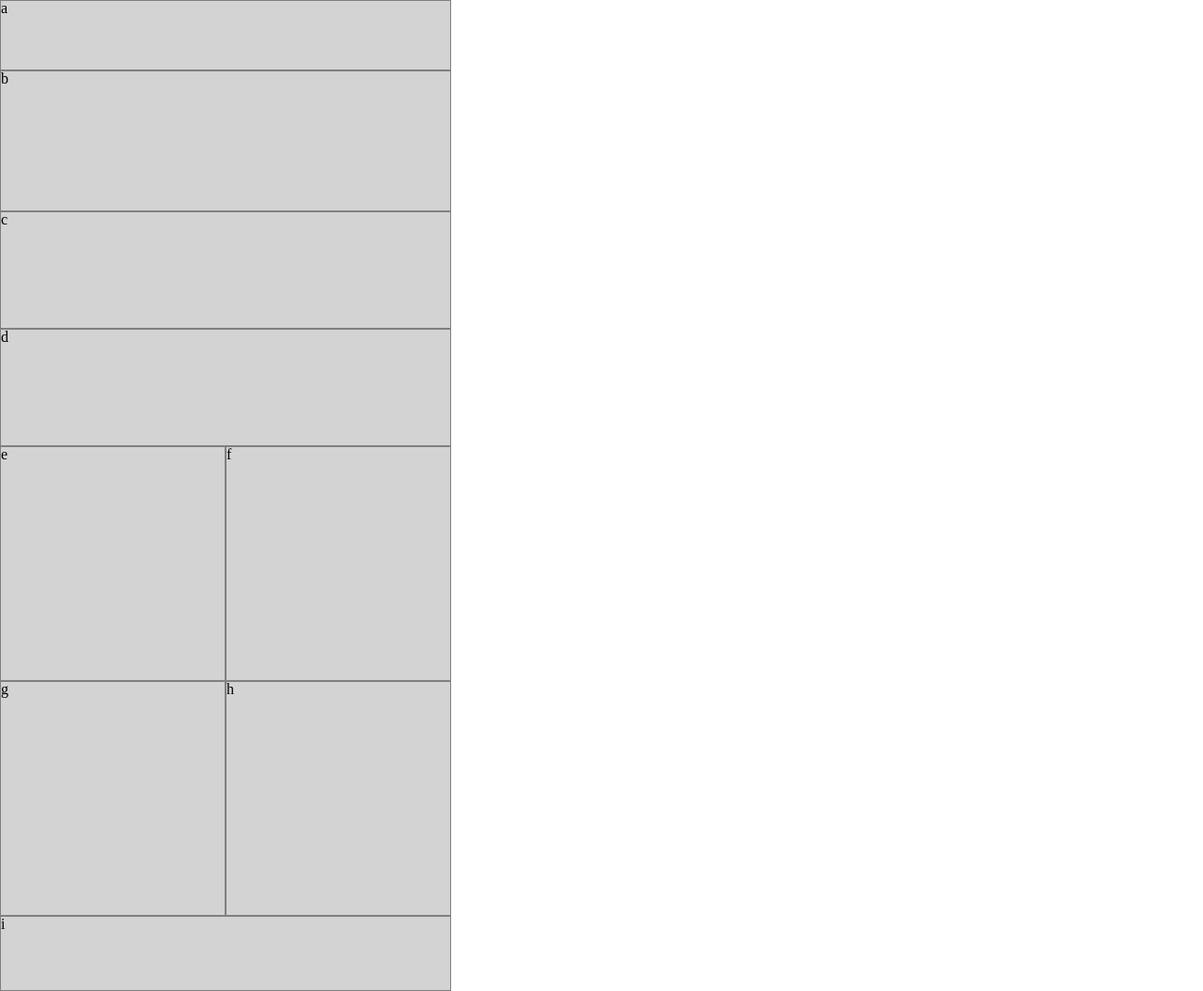
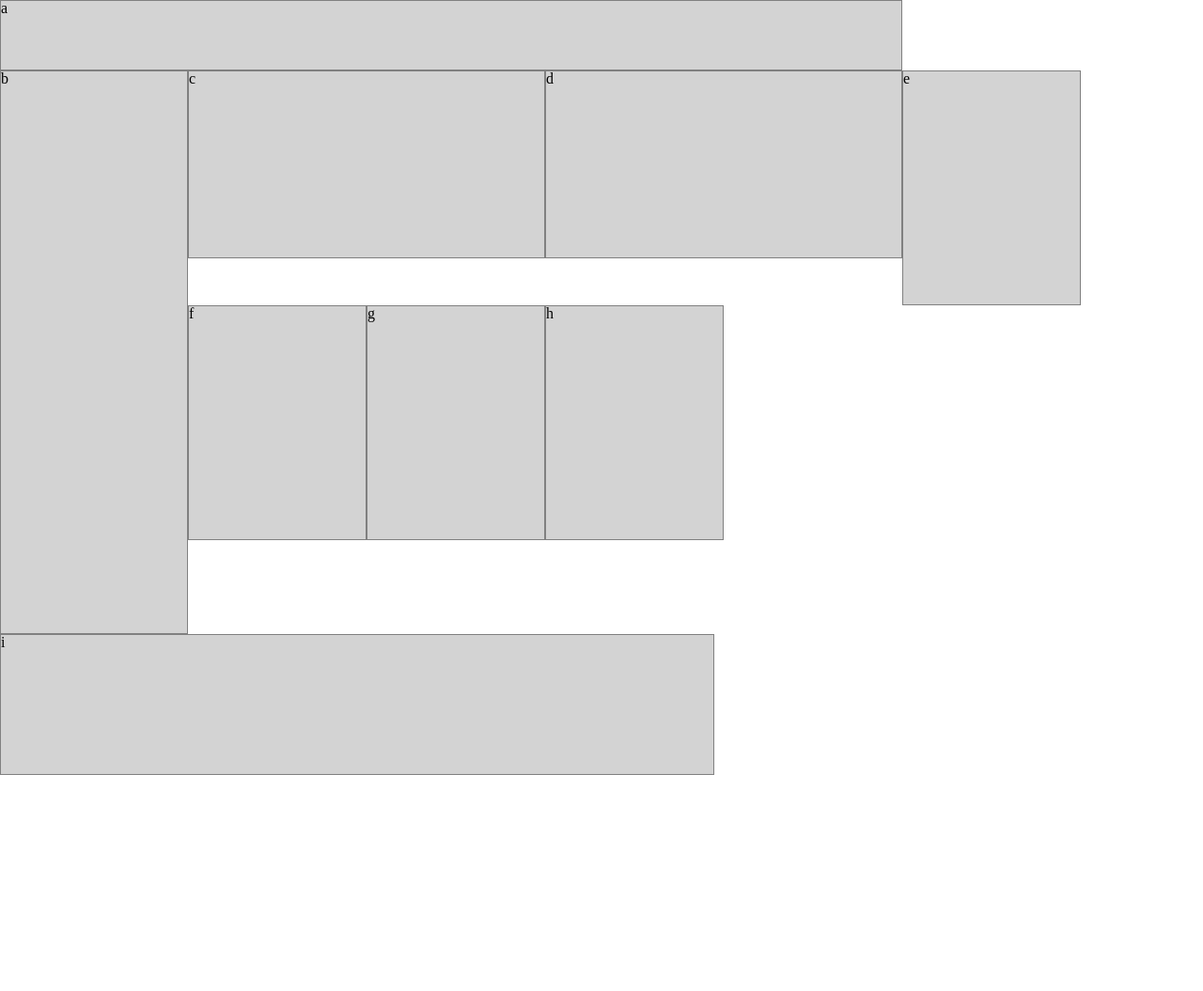
Before and after one commit to BrendonLH/Lab-01, a website: page index.html in a window 1280 px wide. Shown: the whole page at 94% size. After the commit the page ends 825 px from the top, so only its background shows below. Drawn offline with Linux system fonts and the light colour scheme.

Commit message:
got just about near done with desktop view, just need to get footer to align

```diff
--- a/css/style.css
+++ b/css/style.css
@@ -9,7 +9,7 @@ body {
 }
  * {
     box-sizing: border-box;
-    max-width: 480px;
+    /* max-width: 480px; */
 
 
 }
@@ -43,3 +43,31 @@ footer {
     clear: both;
     background-color: lightgray;
 }
+
+@media(min-width:960px) {
+
+    body {
+        max-height: 960px;
+    }
+    header {
+        width: 960px;
+    }
+    aside {
+        float: left;
+        width:200px;
+        height: 600px;
+    }
+    .efgh{
+        width: 190px;
+        height: 250px;
+    }
+    .cd {
+        width: 380px;
+        height: 200px;
+        float: left;
+    }
+    footer {
+        height: 150px;
+        width: 760px;
+    }
+}
--- a/index.html
+++ b/index.html
@@ -21,6 +21,7 @@
             <p>d</p>
         </div>
     </section>
+    <section id="fourContainer">
         <section class="sectionEF">
             <div class="efgh" id="e">
                 <p>e</p>
@@ -37,9 +38,11 @@
                 <p>h</p>
             </div>
         </section>
+    </section>
     <footer>
         <p>i</p>
     </footer>
 
+
 </body>
 </html>
```
Lines whose indentation alone changed are shown as unchanged.
